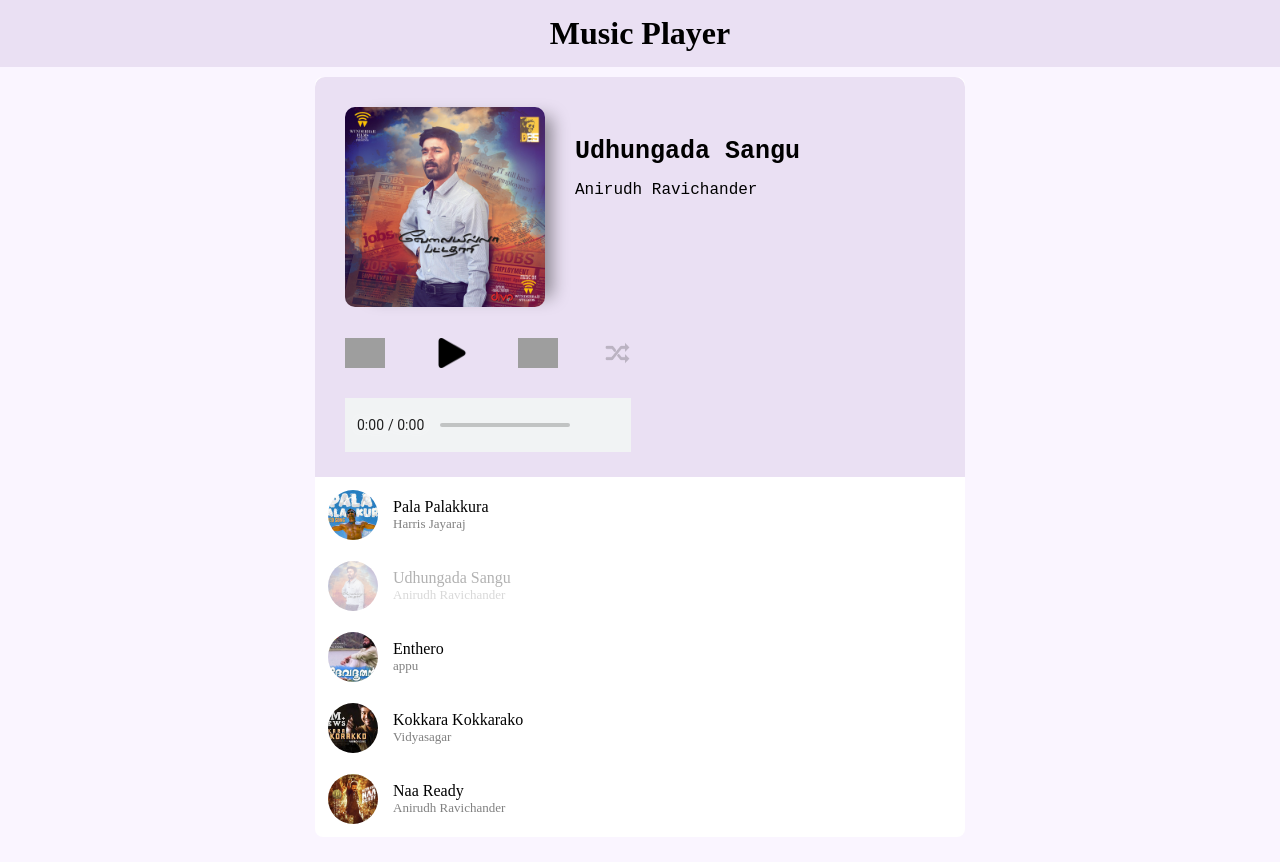
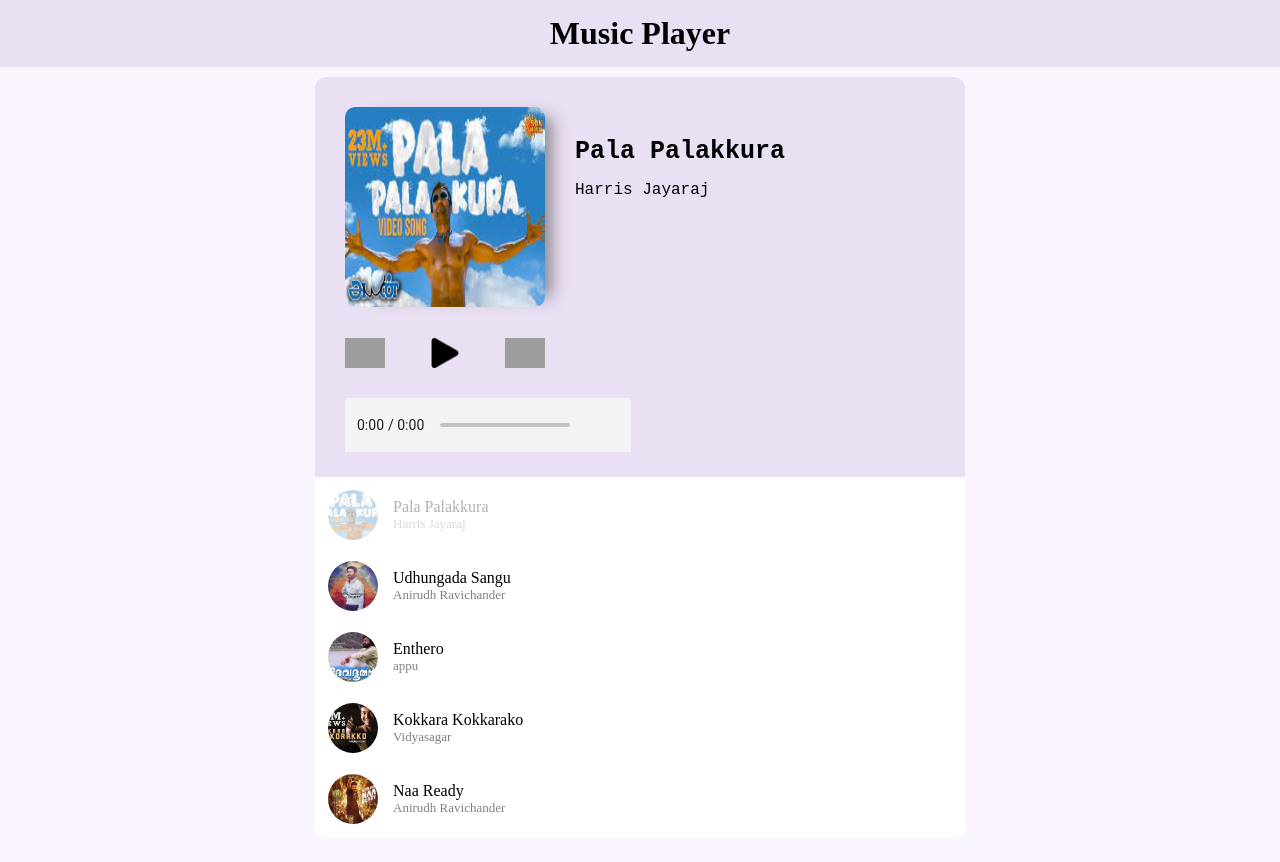
Before and after one commit to Vishnu648/tvi-react-exercises, a React (Vite) app in the folder music-player/: page / in a window 1280 px wide. Shown: the top 862 px of the page. Built offline with nearby package versions, Linux system fonts and the light colour scheme; grey boxes are pictures that could not be loaded.

Commit message:
music player shuffle

```diff
--- a/music-player/src/App.css
+++ b/music-player/src/App.css
@@ -106,7 +106,8 @@ header {
 }
 #nextPrevSong {
   height: 51px;
-  width: 290px;
+  /* width: 290px; shufle*/
+  width: 200px;
   display: flex;
   justify-content: space-between;
   margin-bottom: 20px;
--- a/music-player/src/pages/Home.jsx
+++ b/music-player/src/pages/Home.jsx
@@ -1,4 +1,4 @@
-import { useState, useRef } from "react";
+import { useState, useRef, useEffect } from "react";
 import "../App.css";
 import { ToastContainer, toast } from "react-toastify";
 import "react-toastify/dist/ReactToastify.css";
@@ -52,21 +52,21 @@ function Home() {
     },
   ]);
 
+  useEffect(() => {}, []);
+
   const [counter, setCounter] = useState();
   const [randomSongId, setRandomSongId] = useState(1);
   const [selectedMusic, setSelectedMusic] = useState({
-    name: "Udhungada Sangu ",
-    music: two,
-    id: 2,
-    composer: "Anirudh Ravichander",
-    img: UdhundadaSangu,
+    name: "Pala Palakkura",
+    music: Ayan,
+    id: 1,
+    composer: "Harris Jayaraj",
+    img: palaPalakkura,
   });
   const [isPlaying, setIsPlaying] = useState(false);
-  const [isShuffle, setIsShuffle] = useState(false);
+  const [isShuffle, setIsShuffle] = useState(true);
   const [stopCounter, setStopCounter] = useState(true);
   const [temp, setTemp] = useState(0);
-
-
 
   const showToastMessage = (message = "Playing next track!") => {
     toast(message, {
@@ -86,11 +86,10 @@ function Home() {
         if (i == 5) {
           showToastMessage();
           if (isShuffle) {
-          let num = Math.random() * (6 - 1) + 1;
-          let num1 = Math.floor(num);
-          console.log(num1);
-
-          randomeSong(num1);
+            let num = Math.random() * (6 - 1) + 1;
+            let num1 = Math.floor(num);
+            console.log("isShuffle", num1);
+            randomeSong(num1);
           } else {
             if (selectedMusic.id == 5) {
               randomeSong(1);
@@ -110,6 +109,7 @@ function Home() {
   };
   const runLoops = async (id) => {
     selectMusic(id);
+    setIsPlaying((prev) => !prev);
 
     for (let i = 0; i < 25; i++) {
       if (setTemp != 0) {
@@ -122,7 +122,7 @@ function Home() {
           await theLoop();
         } else {
           setCounter(0);
-          setStopCounter(false)
+          setStopCounter(false);
           return;
         }
       }
@@ -151,6 +151,7 @@ function Home() {
   const nextSong = (id) => {
     runLoops();
     showToastMessage();
+    console.log(id);
     if (id == 5) {
       randomeSong(1);
     } else {
@@ -213,11 +214,16 @@ function Home() {
                   src="https://s3-us-west-2.amazonaws.com/s.cdpn.io/329679/music-player-freebie-next.svg"
                   alt="next"
                 />
-                {isShuffle ? (
+                {/* {isShuffle ? (
                   <img id="shuffle" src={Shuffle} onClick={handleShuffle} />
                 ) : (
-                  <img id="shuffle" style={{opacity:.2}} src={Shuffle} onClick={handleShuffle} />
-                )}
+                  <img
+                    id="shuffle"
+                    style={{ opacity: 0.2 }}
+                    src={Shuffle}
+                    onClick={handleShuffle}
+                  />
+                )} */}
               </div>
               <audio
                 ref={audioPlayerRef}
```
